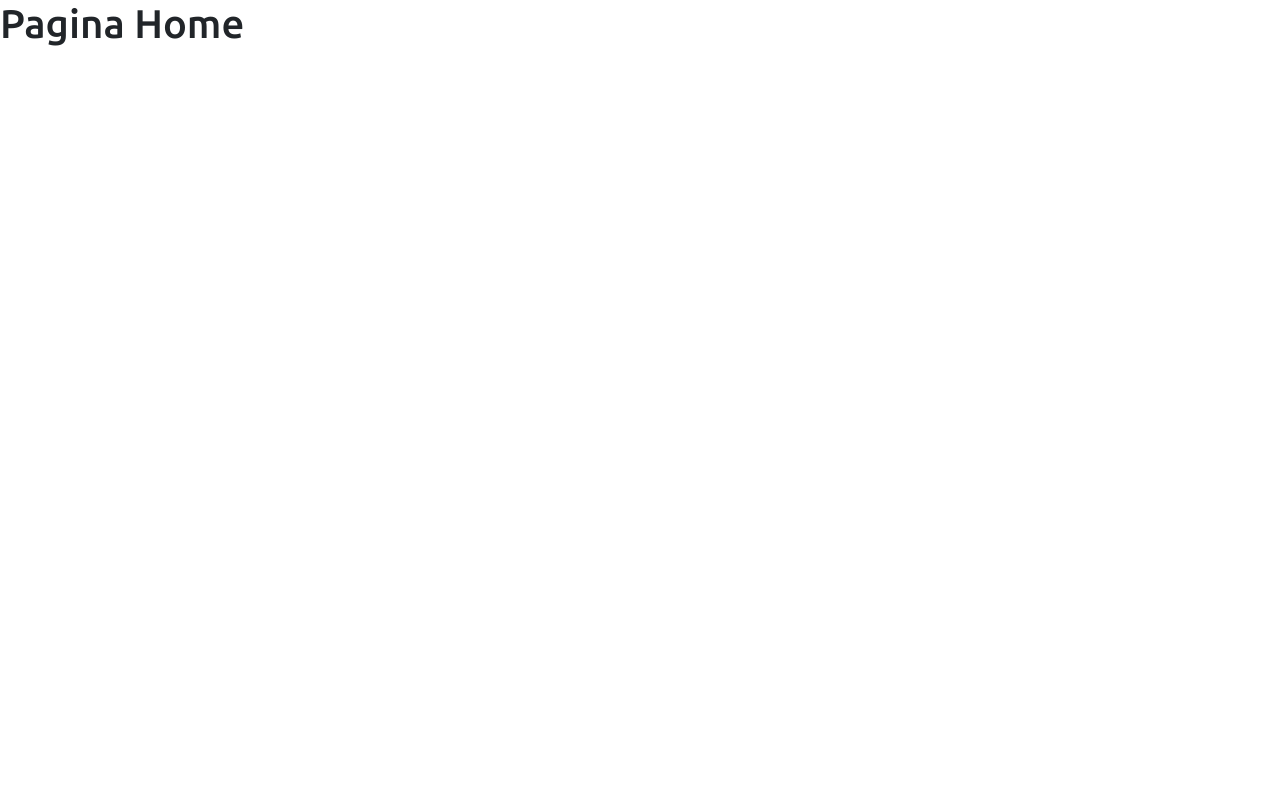
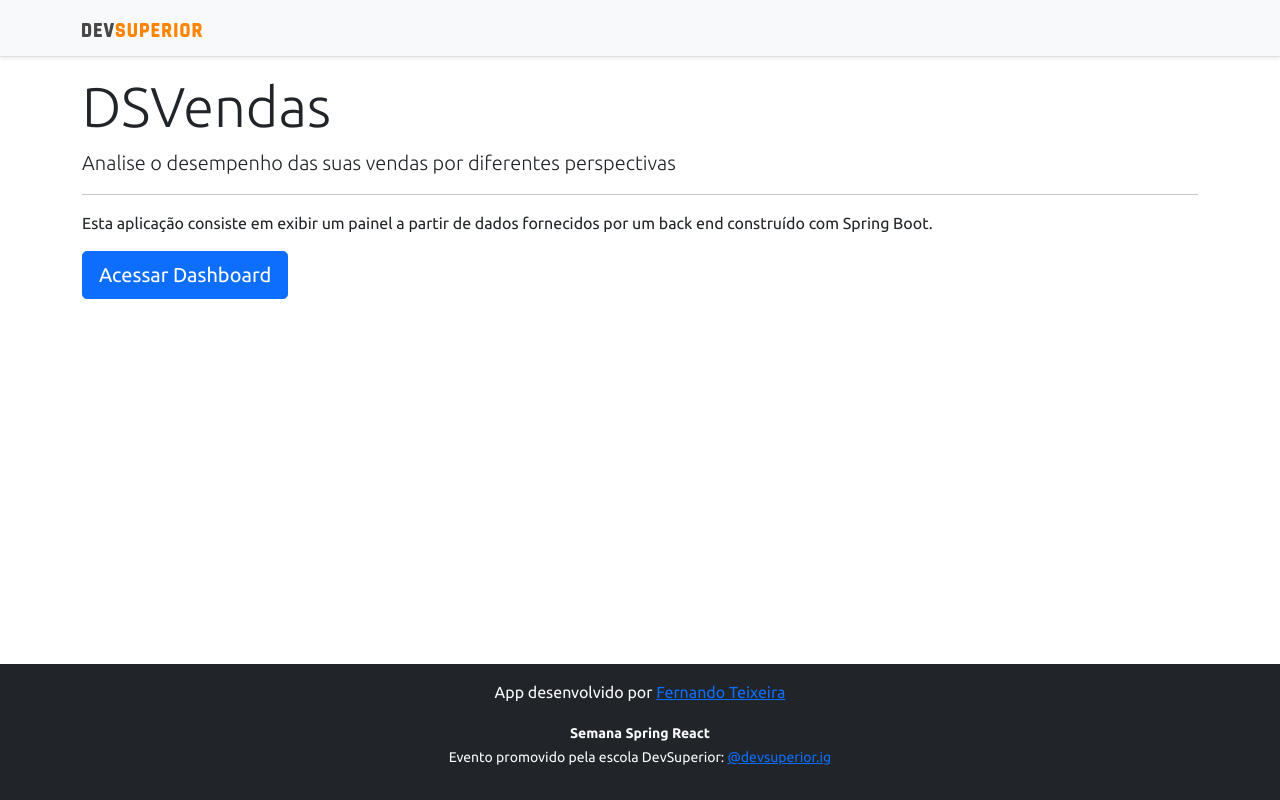
Before and after one commit to Fernandoteixeira-coder/projeto-sds3, a React (Create React App) app in the folder frontend/: page / in a window 1280 px wide. Built offline with nearby package versions, Linux system fonts and the light colour scheme.

Commit message:
Home, navegação

```diff
--- a/frontend/src/components/NavBar/index.tsx
+++ b/frontend/src/components/NavBar/index.tsx
@@ -1,10 +1,13 @@
 import ImgDsDark from 'assets/img/ds-dark.svg'
+import { Link } from 'react-router-dom';
 const NavBar = () => {
   return (
     <div className="d-flex flex-column flex-md-row align-items-center p-3 px-md-4 mb-3 bg-light border-bottom shadow-sm">
       <div className="container">
         <nav className="my-2 my-md-0 mr-md-3">
+          <Link to="/">
           <img src={ImgDsDark} alt="DevSuperior" width="120" />
+          </Link>
         </nav>
       </div>
     </div>
--- a/frontend/src/pages/Home/index.tsx
+++ b/frontend/src/pages/Home/index.tsx
@@ -1,10 +1,25 @@
+import Footer from "components/Footer";
+import NavBar from "components/NavBar";
 import React from "react";
+import { Link } from "react-router-dom";
 
 const Home = () => {
-    return (
-      <div>
-          <h1>Pagina Home</h1>
+  return (
+    <>
+      <NavBar />
+      < div className=" container " >
+        < div className=" jumbotron " >
+          < h1 className=" display-4 " > DSVendas </ h1 >
+          < p className=" lead " > Analise o desempenho das suas vendas por diferentes perspectivas </ p >
+          < hr />
+          < p >Esta aplicação consiste em exibir um painel a partir de dados fornecidos por um back end construído com Spring Boot. </ p >
+          <Link className="btn btn-primary btn-lg" to="/dashboard">
+            Acessar Dashboard
+          </Link>
+        </div>
       </div>
-    );
-  }
-  export default Home;
+      <Footer />
+    </>
+  );
+}
+export default Home;
```
